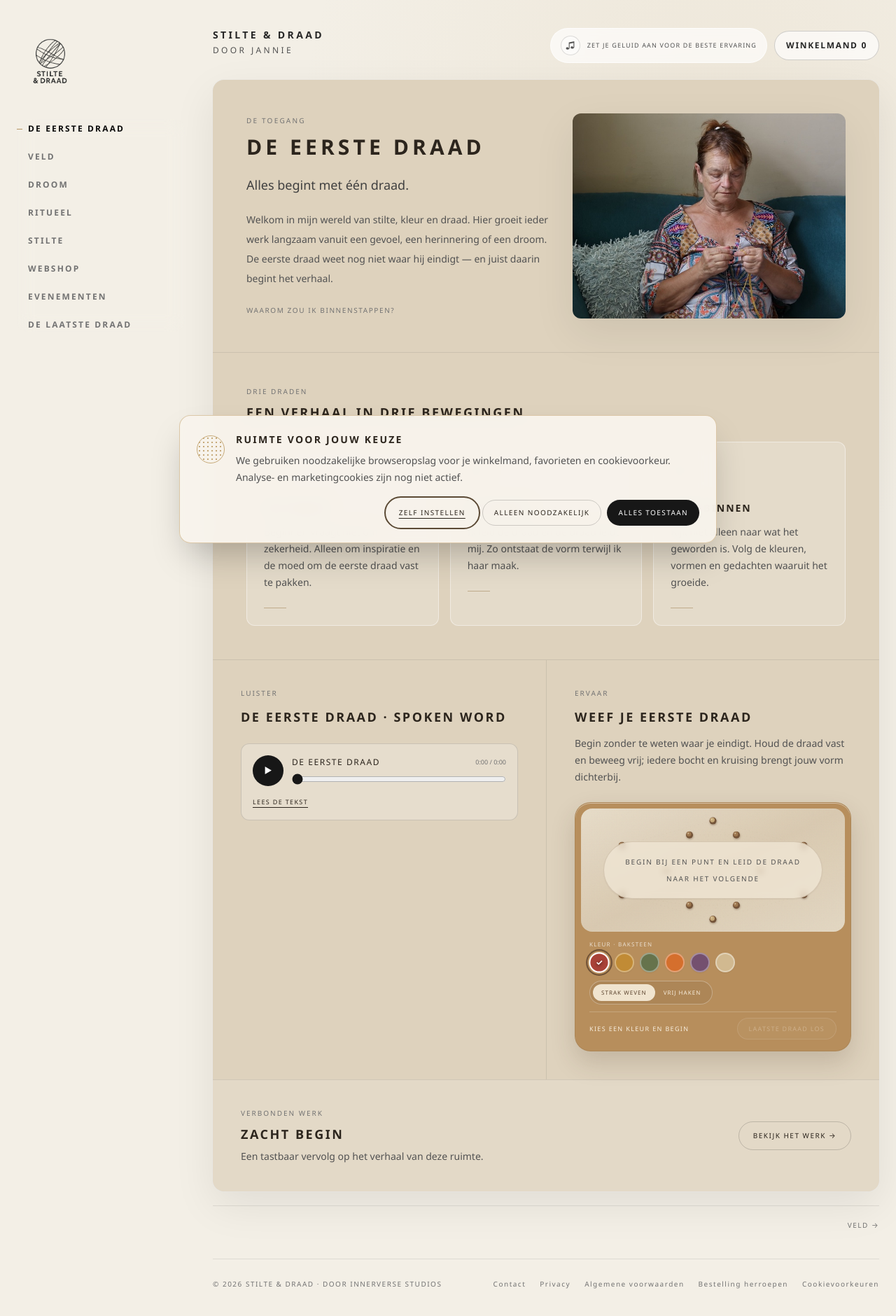
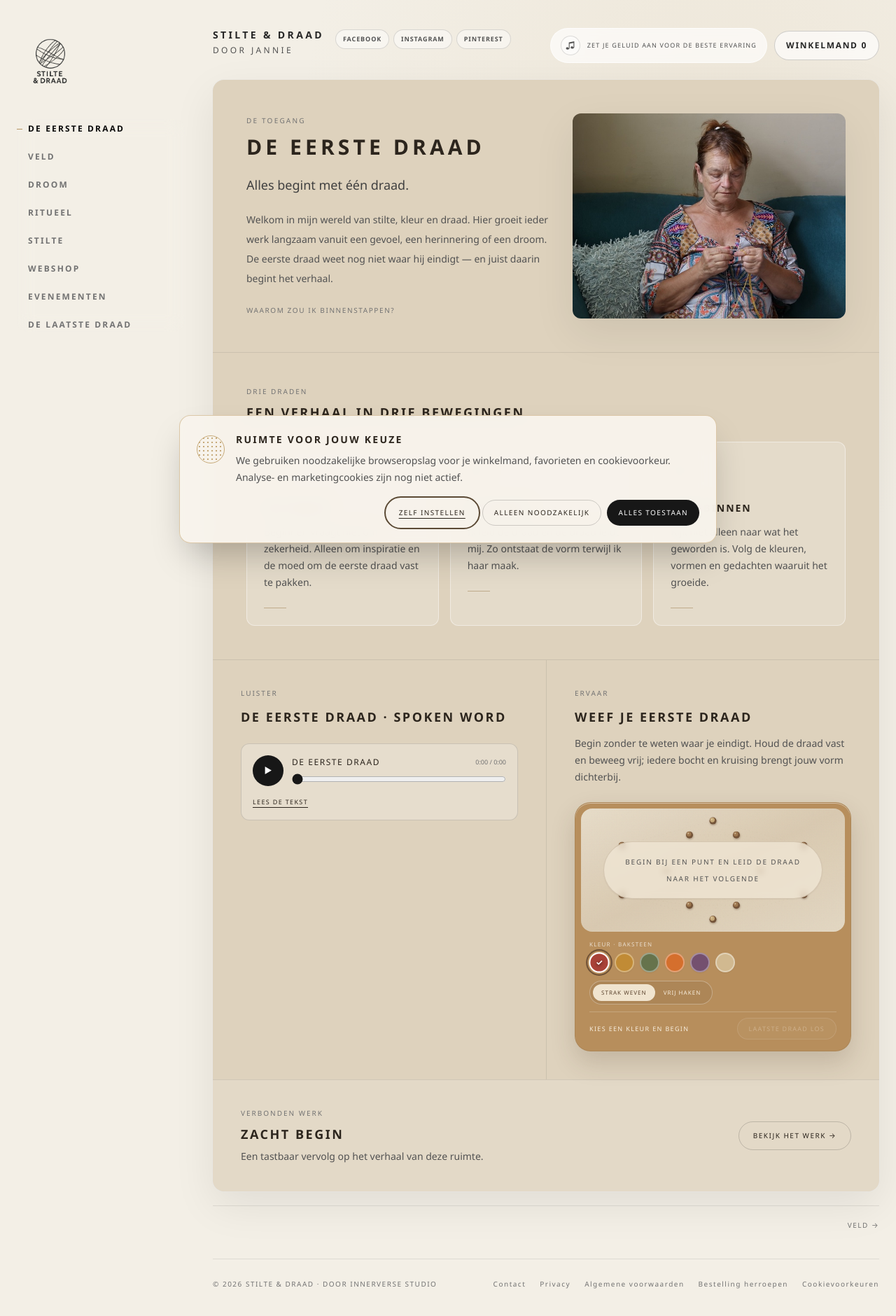
Before and after one commit to marvinvanzanten77-dot/stilte-en-draad, a React (Vite) app: page / in a window 1280 px wide. Shown: the top 1880 px of the page at 70% size. Built offline with nearby package versions, Linux system fonts and the light colour scheme.

Commit message:
Add social links and studio footer link

```diff
--- a/src/App.tsx
+++ b/src/App.tsx
@@ -164,7 +164,14 @@ function AppContent() {
         <VerticalNav zones={zones} activeZone={activeZone} onSelect={(zone) => navigate(pathForZone(zone))} navigate={navigate} />
         <div className="min-w-0 flex flex-1 flex-col gap-6">
           <div className="flex flex-col gap-4 sm:flex-row sm:items-start sm:justify-between sm:gap-6">
-            <button type="button" onClick={() => navigate('/')} className="space-y-1 self-start text-left text-sm uppercase tracking-[0.24em] text-neutral-700"><span className="block font-semibold text-neutral-800">STILTE &amp; DRAAD</span><span className="block text-xs font-normal text-neutral-600">door Jannie</span></button>
+            <div className="flex flex-wrap items-start gap-4">
+              <button type="button" onClick={() => navigate('/')} className="space-y-1 self-start text-left text-sm uppercase tracking-[0.24em] text-neutral-700"><span className="block font-semibold text-neutral-800">STILTE &amp; DRAAD</span><span className="block text-xs font-normal text-neutral-600">door Jannie</span></button>
+              <nav aria-label="Sociale media" className="flex flex-wrap gap-1.5 pt-0.5">
+                <a href="https://www.facebook.com/profile.php?id=61594258867306" target="_blank" rel="noreferrer" aria-label="Stilte & Draad op Facebook" title="Facebook" className="rounded-full border border-neutral-800/15 bg-white/45 px-2.5 py-1.5 text-[9px] font-semibold uppercase tracking-[0.1em] text-neutral-600 transition hover:border-neutral-800/30 hover:bg-white/80 hover:text-neutral-900">Facebook</a>
+                <a href="https://www.instagram.com/stilte_en_draad/" target="_blank" rel="noreferrer" aria-label="Stilte & Draad op Instagram" title="Instagram" className="rounded-full border border-neutral-800/15 bg-white/45 px-2.5 py-1.5 text-[9px] font-semibold uppercase tracking-[0.1em] text-neutral-600 transition hover:border-neutral-800/30 hover:bg-white/80 hover:text-neutral-900">Instagram</a>
+                <a href="https://www.pinterest.com/stilteendraad/" target="_blank" rel="noreferrer" aria-label="Stilte & Draad op Pinterest" title="Pinterest" className="rounded-full border border-neutral-800/15 bg-white/45 px-2.5 py-1.5 text-[9px] font-semibold uppercase tracking-[0.1em] text-neutral-600 transition hover:border-neutral-800/30 hover:bg-white/80 hover:text-neutral-900">Pinterest</a>
+              </nav>
+            </div>
             <div className="flex flex-wrap items-center gap-2.5 sm:justify-end">
               <div className="flex items-center gap-2.5 rounded-full border border-white/70 bg-white/65 px-3.5 py-2.5 text-neutral-600 backdrop-blur-sm" role="note" aria-label="Zet je geluid aan voor de beste ervaring">
                 <span aria-hidden="true" className="flex h-7 w-7 items-center justify-center rounded-full border border-neutral-800/15 bg-white/45 text-sm">♫</span>
--- a/src/components/Footer.tsx
+++ b/src/components/Footer.tsx
@@ -3,7 +3,7 @@ type FooterProps = { navigate: (path: string) => void }
 const Footer = ({ navigate }: FooterProps) => (
   <footer className="mt-4 border-t border-neutral-800/10 py-7 text-[10px] uppercase tracking-[0.15em] text-neutral-500">
     <div className="flex flex-col gap-4 sm:flex-row sm:items-center sm:justify-between">
-      <span>© 2026 Stilte &amp; Draad · door InnerVerse Studios</span>
+      <span>© 2026 Stilte &amp; Draad · door <a href="https://www.innerversestudio.nl/" target="_blank" rel="noreferrer" className="hover:text-neutral-900">innerverse studio</a></span>
       <nav aria-label="Juridische informatie" className="flex flex-wrap gap-x-5 gap-y-2">
         <button type="button" onClick={() => navigate('/contact')} className="hover:text-neutral-900">Contact</button>
         <button type="button" onClick={() => navigate('/privacy')} className="hover:text-neutral-900">Privacy</button>
```
